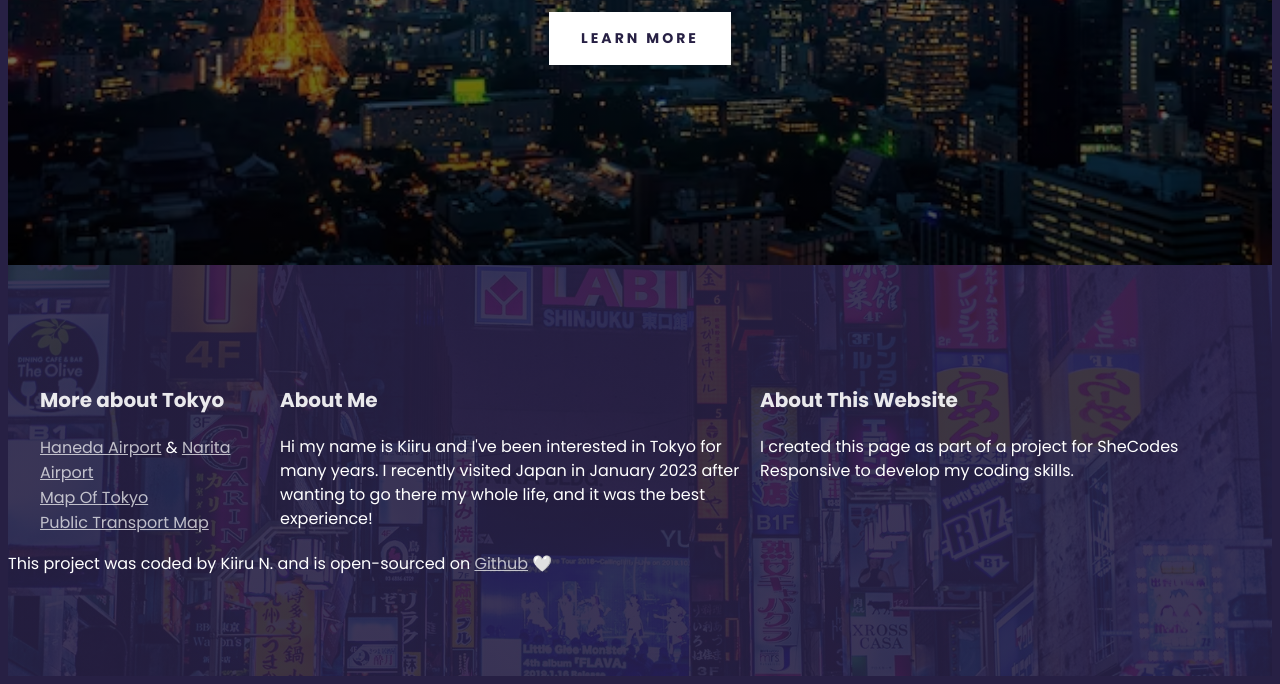
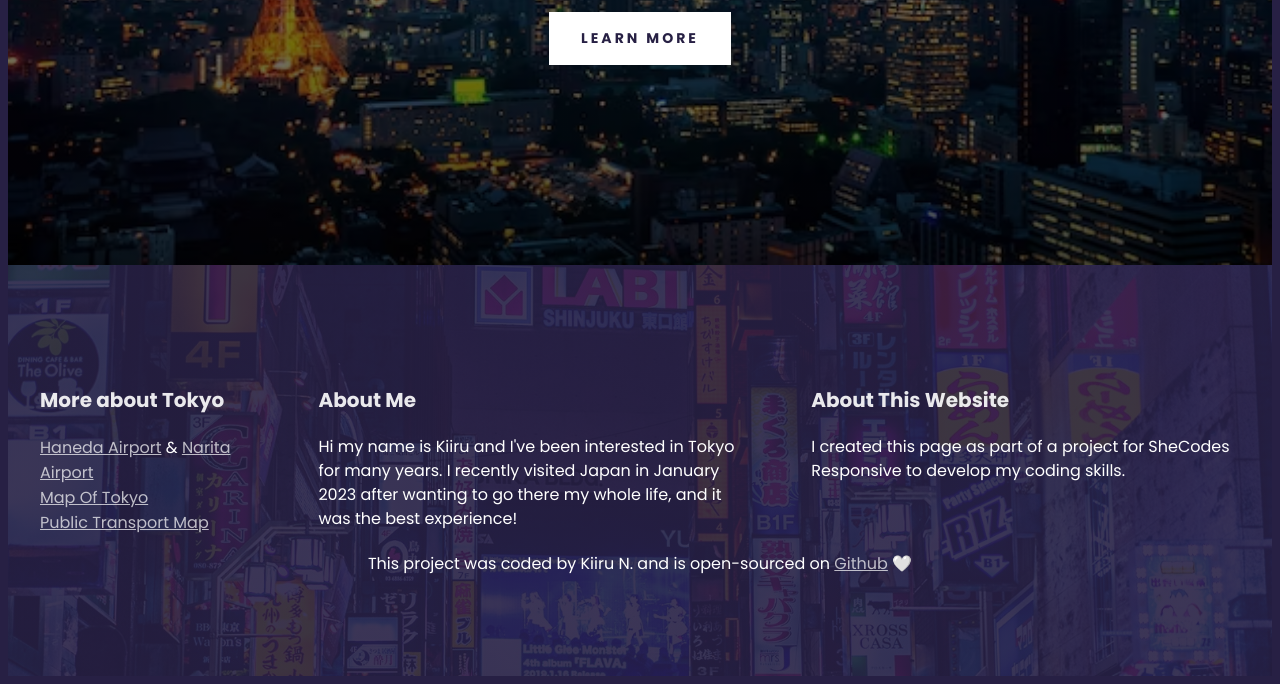
Before and after one commit to kiiru-sn/japan-travel-project, a plain HTML site: page index.html in a window 1280 px wide. Shown: the part 480-1164 px from the top of the page. Drawn offline with Linux system fonts and the light colour scheme.

Commit message:
added grid gap and centered footer text

```diff
--- a/index.html
+++ b/index.html
@@ -66,6 +66,7 @@
             </p>
           </div>
         </section>
+        <center>
           This project was coded by Kiiru N. and is open-sourced on
           <a
             href="https://github.com/kiiru-sn/japan-travel-project"
@@ -73,6 +74,7 @@
             >Github</a
           >
           🤍
+        </center>
       </footer>
     </div>
   </body>
--- a/src/styles.css
+++ b/src/styles.css
@@ -11,6 +11,7 @@ body {
 .grid {
   display: grid;
   grid-template-columns: 1fr 2fr 2fr;
+  grid-gap: 64px;
 }
 
 section {
@@ -81,7 +82,7 @@ footer h3 {
   font-weight: 700;
   font-size: 20px;
   opacity: 0.9;
-  margin-right: 20px;
+
   line-height: 30px;
 }
 
```
Lines whose indentation alone changed are shown as unchanged.
